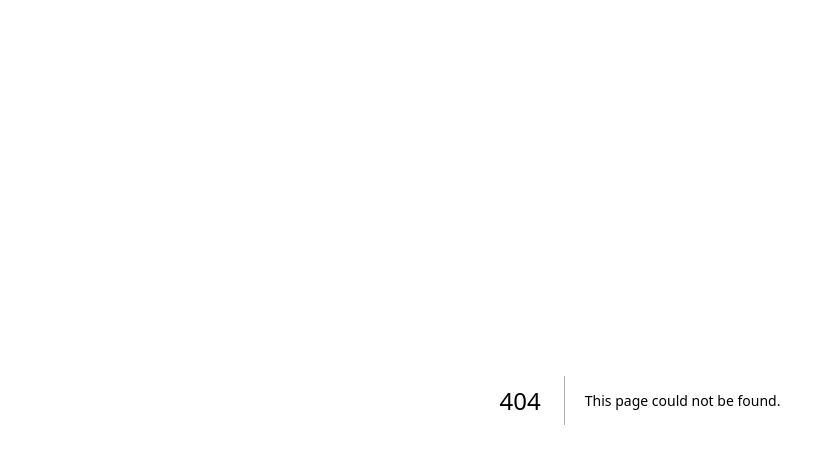
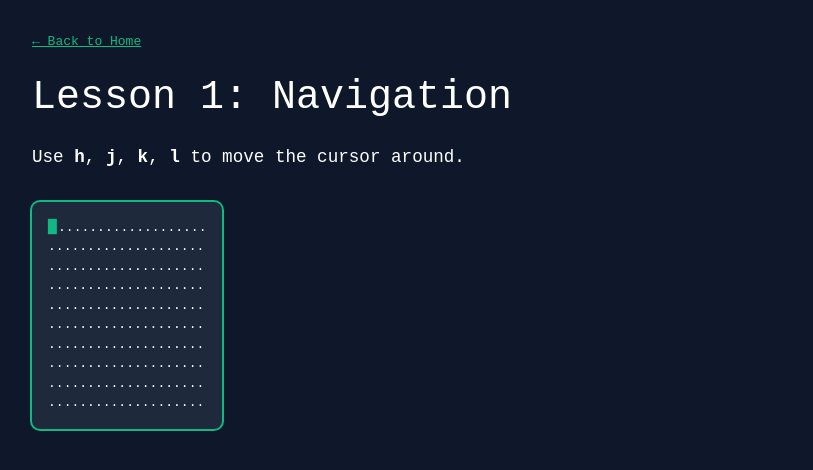
Before and after one commit to shaunaks-tech/learnvim, a Next.js app: page /lesson/1 in a window 1280 px wide. Before the commit this address had no page. Shown: the top 470 px of the page, without its empty margins (0-813 px from the left). Built offline with nearby package versions, Linux system fonts and the light colour scheme.

Commit message:
Basic lesson 1

```diff
--- /dev/null
+++ b/src/app/lesson/1/page.js
@@ -0,0 +1,66 @@
+'use client';
+
+import { useEffect, useState } from 'react';
+import Link from 'next/link';
+
+export default function LessonOne() {
+  const [cursor, setCursor] = useState({ row: 0, col: 0 });
+
+  useEffect(() => {
+    const handleKeyDown = (e) => {
+      if (e.key === 'h') setCursor((c) => ({ ...c, col: Math.max(0, c.col - 1) }));
+      if (e.key === 'l') setCursor((c) => ({ ...c, col: c.col + 1 }));
+      if (e.key === 'j') setCursor((c) => ({ ...c, row: c.row + 1 }));
+      if (e.key === 'k') setCursor((c) => ({ ...c, row: Math.max(0, c.row - 1) }));
+    };
+
+    window.addEventListener('keydown', handleKeyDown);
+    return () => window.removeEventListener('keydown', handleKeyDown);
+  }, []);
+
+  return (
+    <main
+      style={{
+        minHeight: '100vh',
+        padding: '2rem',
+        backgroundColor: '#0f172a',
+        color: '#fff',
+        fontFamily: 'monospace',
+      }}
+    >
+      <Link href="/" style={{ color: '#10b981', textDecoration: 'underline' }}>
+        ← Back to Home
+      </Link>
+
+      <h1 style={{ fontSize: '2.5rem', marginTop: '1rem' }}>Lesson 1: Navigation</h1>
+      <p style={{ marginTop: '1rem', fontSize: '1.1rem' }}>
+        Use <strong>h</strong>, <strong>j</strong>, <strong>k</strong>, <strong>l</strong> to move the cursor around.
+      </p>
+
+      <div
+        style={{
+          marginTop: '2rem',
+          fontFamily: 'monospace',
+          backgroundColor: '#1e293b',
+          padding: '1rem',
+          width: 'fit-content',
+          borderRadius: '0.5rem',
+          boxShadow: '0 0 0 2px #10b981',
+        }}
+      >
+        {Array.from({ length: 10 }).map((_, rowIndex) => (
+          <div key={rowIndex}>
+            {Array.from({ length: 20 }).map((_, colIndex) => {
+              const isCursor = rowIndex === cursor.row && colIndex === cursor.col;
+              return (
+                <span key={colIndex} style={{ color: isCursor ? '#10b981' : '#fff' }}>
+                  {isCursor ? '▉' : '.'}
+                </span>
+              );
+            })}
+          </div>
+        ))}
+      </div>
+    </main>
+  );
+}
```
